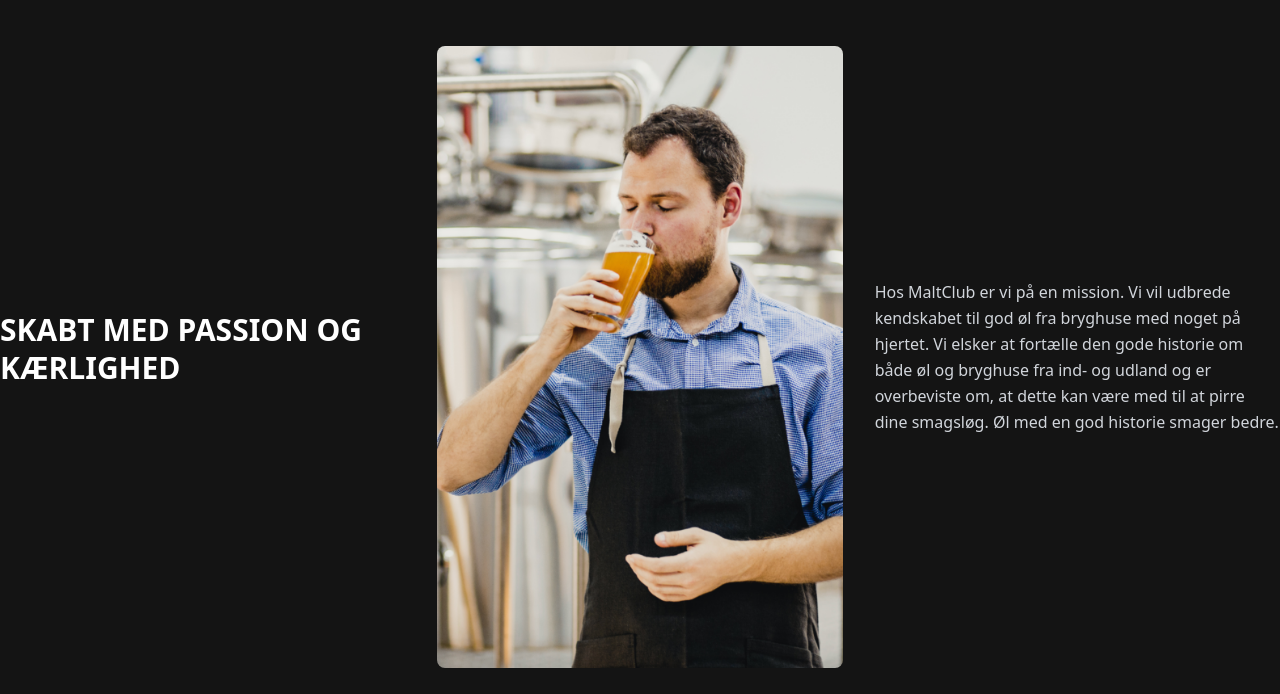
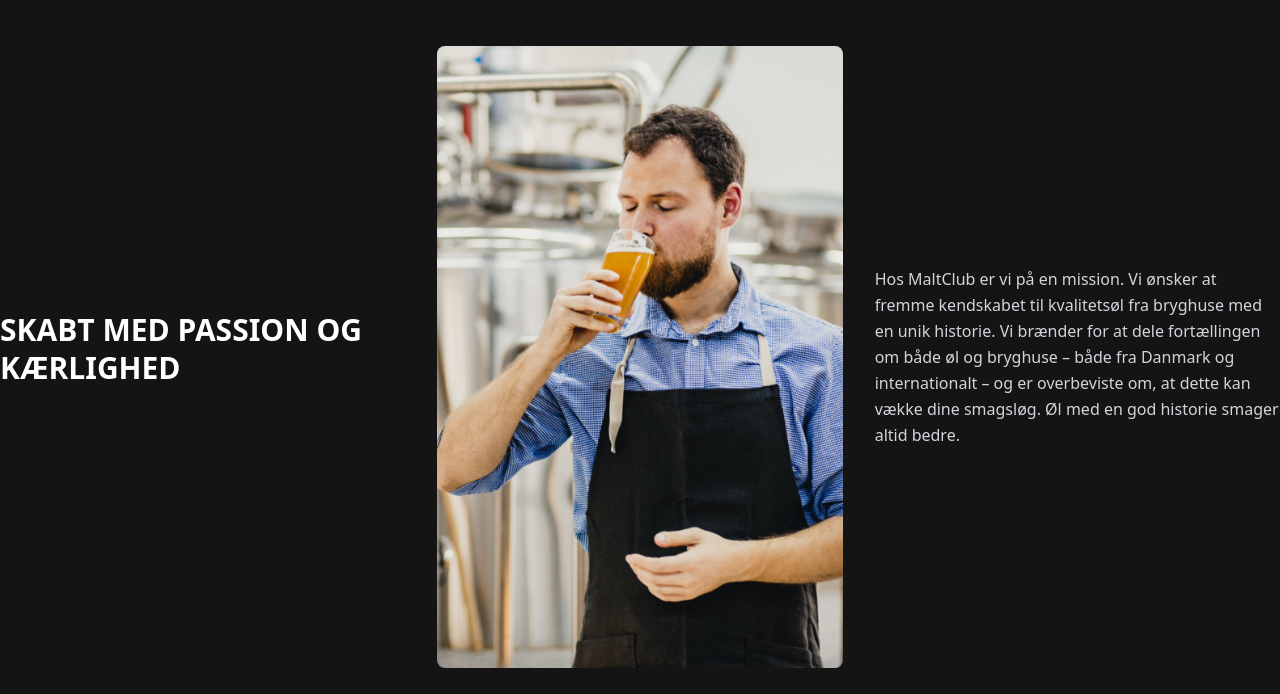
Before and after one commit to W1i1ll/Eksamensprojekt-valgfag-afslutning, an Astro site: page /omos in a window 1280 px wide. Shown: the part 802-1496 px from the top of the page. Built offline with nearby package versions, Linux system fonts and the light colour scheme; Astro itself is replaced by a stand-in of ours; a web font is replaced by a local one.

Commit message:
mere tekst ændringer

```diff
--- a/src/pages/omos.astro
+++ b/src/pages/omos.astro
@@ -34,9 +34,9 @@ import grain from "../assets/images/grain.mp4";
       <!-- Tekst til højre -->
       <div class="w-1/3 text-gray-300 leading-relaxed">
         <p>
-            Hos MaltClub er vi på en mission. Vi vil udbrede kendskabet til god øl fra bryghuse med noget på hjertet.
-            Vi elsker at fortælle den gode historie om både øl og bryghuse fra ind- og udland og er overbeviste om, at dette kan være med til at pirre dine smagsløg.
-            Øl med en god historie smager bedre.
+            Hos MaltClub er vi på en mission. Vi ønsker at fremme kendskabet til kvalitetsøl fra bryghuse med en unik historie.
+            Vi brænder for at dele fortællingen om både øl og bryghuse – både fra Danmark og internationalt – og er overbeviste om, at dette kan vække dine smagsløg.
+            Øl med en god historie smager altid bedre.
         </p>
       </div>
     </div>
```
